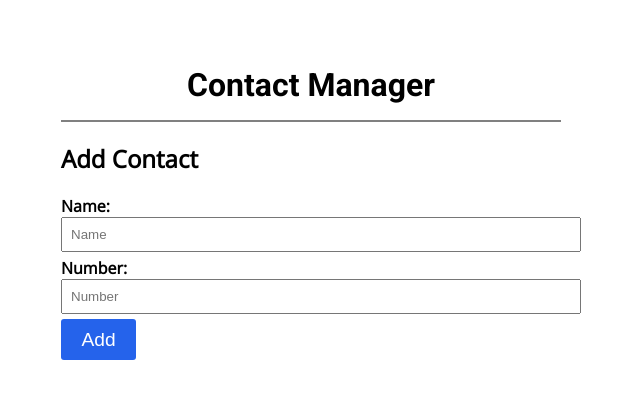
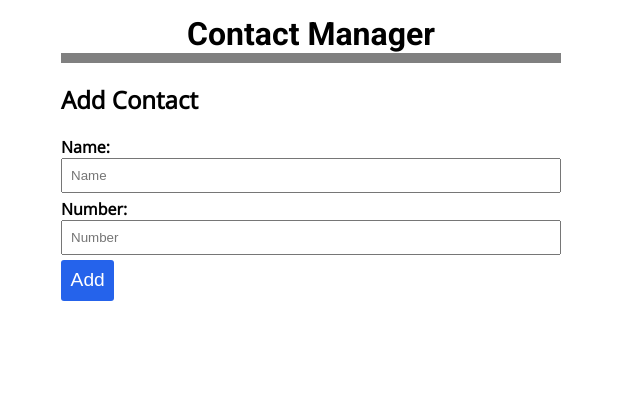
Before and after one commit to tanishk15sharma/Contact-Manager-APP, a React (Create React App) app: page /add in a window 1280 px wide. Shown: the top 398 px of the page, without its empty margins (329-969 px from the left). Built offline with nearby package versions, Linux system fonts and the light colour scheme; data requests are answered from the project's data file.

Commit message:
styling added

```diff
--- a/server-api/db.json
+++ b/server-api/db.json
@@ -12,13 +12,23 @@
     },
     {
       "id": "489f8393-58b4-44da-8eda-8f8611336c8a",
-      "name": "kanha yadav",
+      "name": "kanha yadav edit ",
       "number": "9009443731"
     },
     {
       "id": "4870fee4-cce6-44fe-aa05-b5497841608e",
       "name": "pawni",
       "number": "232322"
+    },
+    {
+      "id": "1ce875f3-a7e9-440a-803d-2282732239a1",
+      "name": "kanha yadav",
+      "number": "7222996024"
+    },
+    {
+      "id": "3b2559c1-6028-45f1-8ab8-f59d5232acef",
+      "name": "kanha yadav",
+      "number": "9009443731"
     }
   ]
 }
--- a/src/App.css
+++ b/src/App.css
@@ -1,5 +1,5 @@
 .App {
-  margin: 50px auto;
+  margin: 15px auto;
   max-width: 500px;
   /* text-align: center; */
 }
--- a/src/components/Contact.css
+++ b/src/components/Contact.css
@@ -1,13 +1,21 @@
 @import url("https://fonts.googleapis.com/css2?family=Abril+Fatface&family=Noto+Sans:ital@0;1&family=Roboto:wght@700&display=swap");
 @import url("https://fonts.googleapis.com/css2?family=Abril+Fatface&family=Noto+Sans:ital@0;1&family=Open+Sans&family=Roboto:wght@700&display=swap");
+
+a {
+  text-decoration: none;
+}
 
 .header-container {
   text-align: center;
   font-family: "Roboto", sans-serif;
   font-size: 200%;
-  margin: 20px auto;
-  border-bottom: 2px solid gray;
-  padding: 1rem;
+  /* margin: 0px auto; */
+  border-bottom: 10px solid gray;
+  /* padding: 1rem; */
+}
+
+.contact-img {
+  width: 100%;
 }
 
 .AddContact-container {
@@ -21,18 +29,17 @@
 }
 
 .input-box1 {
-  width: 100%;
+  width: 96%;
   padding: 0.5rem;
   margin-bottom: 1%;
 }
 
 .input-box2 {
-  width: 100%;
+  width: 96%;
   padding: 0.5rem;
   margin-bottom: 1%;
 }
 .add-btn {
-  width: 15%;
   padding: 0.6rem;
   background-color: #2563eb;
   color: white;
@@ -43,27 +50,30 @@
 }
 .manager-box {
   border-top: 1px solid lightgray;
-  margin-bottom: 1%;
-  margin-top: 2%;
+  /* margin-bottom: 1%; */
+  /* margin-top: 2%; */
 }
 
 .item {
-  margin-top: 1%;
+  /* margin-top: 1%; */
   /* background-color: #2563eb; */
   display: flex;
   align-items: center;
-  padding: 10px 20px;
+  /* padding: 1px 0px; */
 }
 
 .user-div {
   display: flex;
 }
 .user-info-div {
-  padding-top: 20px;
+  padding-top: 15px;
 }
 .user-info-text {
   display: block;
-  padding-top: 5px;
+  /* text-decoration: line-through; */
+  /* border: 2px solid rebeccapurple; */
+  color: black;
+  /* padding-top: 5px; */
 }
 .user-info {
   display: block;
@@ -92,7 +102,7 @@
 .avatar-img {
   /* size: 10%; */
   /* font-size: 10%; */
-  max-width: 15%;
+  max-width: 10%;
   border-radius: 100%;
   padding: 1rem;
 }
@@ -130,6 +140,9 @@
 }
 .main-detail {
   /* text-align: center; */
+  display: grid;
+  place-items: center;
+  gap: 1rem;
 }
 .img-div {
   text-align: center;
--- a/src/components/ContactCard.js
+++ b/src/components/ContactCard.js
@@ -1,30 +1,31 @@
-import React from 'react'
-import { Link } from 'react-router-dom'
-import avatar from './avatar.png'
-import { confirmAlert } from 'react-confirm-alert' // Import
-import 'react-confirm-alert/src/react-confirm-alert.css' // Import css
+import React from "react";
+import { Link } from "react-router-dom";
+import avatar from "./avatar.png";
+import { confirmAlert } from "react-confirm-alert"; // Import
+import "react-confirm-alert/src/react-confirm-alert.css"; // Import css
 // import edit from "edit.png";
-import Edit from './Edit-icon.png'
+import Edit from "./Edit-icon.png";
+import "./Contact.css";
 
-const ContactCard = props => {
-  const { number, id, name } = props.contact
+const ContactCard = (props) => {
+  const { number, id, name } = props.contact;
 
-  const deleteAction = id => {
+  const deleteAction = (id) => {
     confirmAlert({
-      title: 'Delete contact',
-      message: 'Are you sure to do this ?',
+      title: "Delete contact",
+      message: "Are you sure to do this ?",
       buttons: [
         {
-          label: 'Yes',
+          label: "Yes",
           onClick: () => props.clickHandler(id),
         },
         {
-          label: 'No',
+          label: "No",
           onClick: () => null,
         },
       ],
-    })
-  }
+    });
+  };
 
   return (
     <div className="manager-box">
@@ -39,8 +40,8 @@ const ContactCard = props => {
           </div>
         </Link>
         <div className="btn-box">
-          <Link to={'/edit'} state={{ contact: props.contact }}>
-            <img src={Edit} width={45} className="edit-icon" />
+          <Link to={"/edit"} state={{ contact: props.contact }}>
+            <img src={Edit} width={45} height={45} className="edit-icon" />
           </Link>
 
           <img
@@ -48,11 +49,13 @@ const ContactCard = props => {
             src="https://img.icons8.com/windows/50/fa314a/trash.png"
             alt="Trash Icon to del contact"
             onClick={() => deleteAction(id)} //this will give id to contactList (its parent)
+            width={50}
+            height={45}
           />
         </div>
       </div>
     </div>
-  )
-}
+  );
+};
 
-export default ContactCard
+export default ContactCard;
--- a/src/components/ContactDetail.js
+++ b/src/components/ContactDetail.js
@@ -11,7 +11,7 @@ const ContactDetails = () => {
     <div className="main-detail">
       <div className="detail-container">
         <div className="img-div">
-          <img src={dummy} width={200} alt="user" />
+          <img src={dummy} alt="user" className="contact-img" />
         </div>
         <div className="detail-content">
           <div className="detail-name">{name}</div>
--- a/src/components/ContactList.js
+++ b/src/components/ContactList.js
@@ -31,7 +31,7 @@ const ContactList = (props) => {
   return (
     <div>
       <div className="contact-header">
-        <h1>Contact List</h1>
+        <h2>Contact List</h2>
         <Link to="/add">
           <button className="add-contact-btn">Add Contact</button>
         </Link>
--- a/src/index.css
+++ b/src/index.css
@@ -1,13 +1,14 @@
 body {
   margin: 0;
-  font-family: -apple-system, BlinkMacSystemFont, 'Segoe UI', 'Roboto', 'Oxygen',
-    'Ubuntu', 'Cantarell', 'Fira Sans', 'Droid Sans', 'Helvetica Neue',
+  /* margin-top: 0; */
+  font-family: -apple-system, BlinkMacSystemFont, "Segoe UI", "Roboto", "Oxygen",
+    "Ubuntu", "Cantarell", "Fira Sans", "Droid Sans", "Helvetica Neue",
     sans-serif;
   -webkit-font-smoothing: antialiased;
   -moz-osx-font-smoothing: grayscale;
 }
 
 code {
-  font-family: source-code-pro, Menlo, Monaco, Consolas, 'Courier New',
+  font-family: source-code-pro, Menlo, Monaco, Consolas, "Courier New",
     monospace;
 }
```
